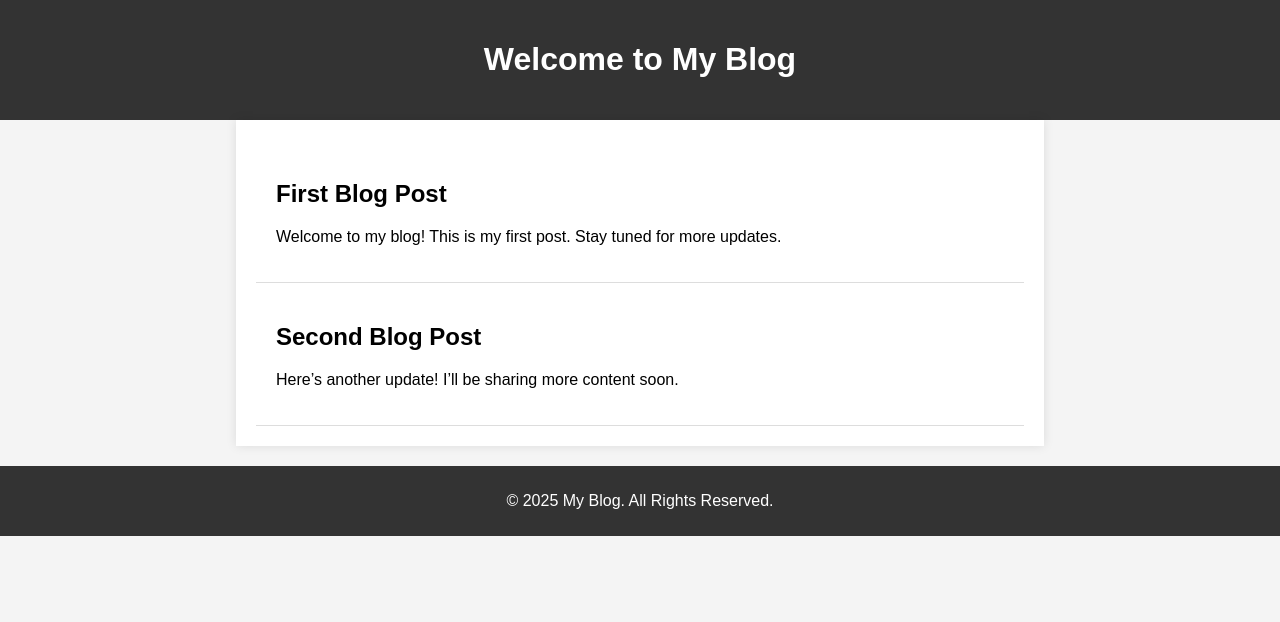
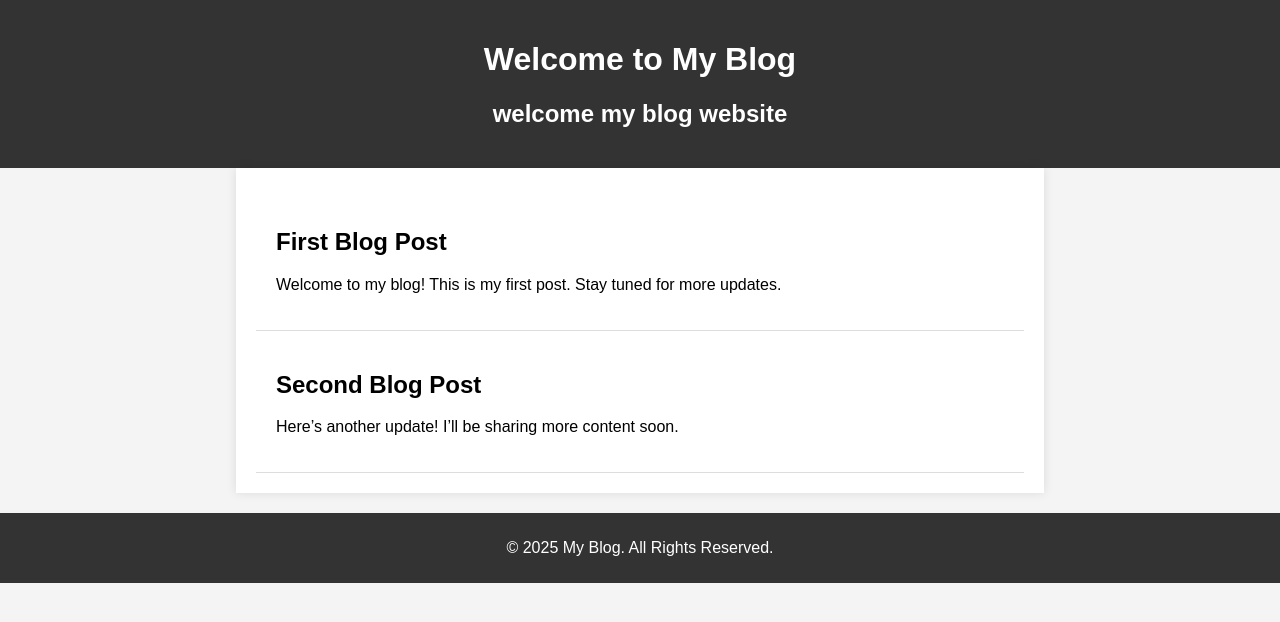
Before and after one commit to tarun-8433/blog, a plain HTML site: page index.html in a window 1280 px wide. Drawn offline with Linux system fonts and the light colour scheme.

Commit message:
Update index.html
add the h2 tag in website

```diff
--- a/index.html
+++ b/index.html
@@ -3,7 +3,7 @@
 <head>
     <meta charset="UTF-8">
     <meta name="viewport" content="width=device-width, initial-scale=1.0">
-    <title>My Blog</title>
+    <title>My Blog website </title>
     <style>
         body {
             font-family: Arial, sans-serif;
@@ -41,6 +41,7 @@
 <body>
     <header>
         <h1>Welcome to My Blog</h1>
+        <h2>welcome my blog website </h2>
     </header>
     <div class="container">
         <article>
```
